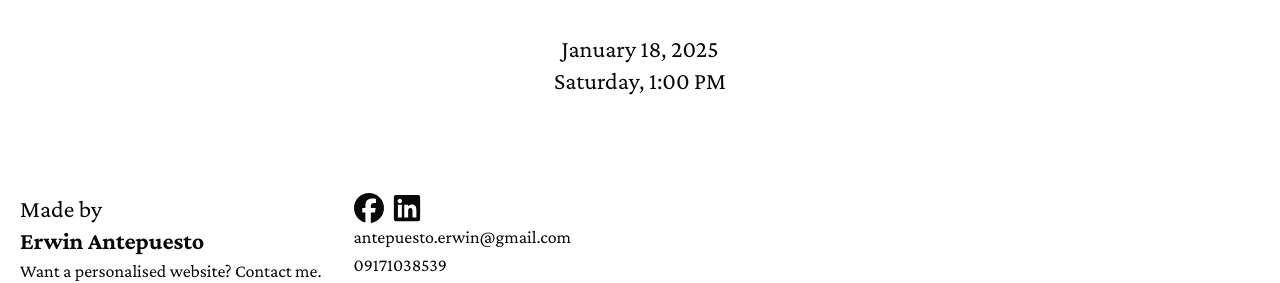
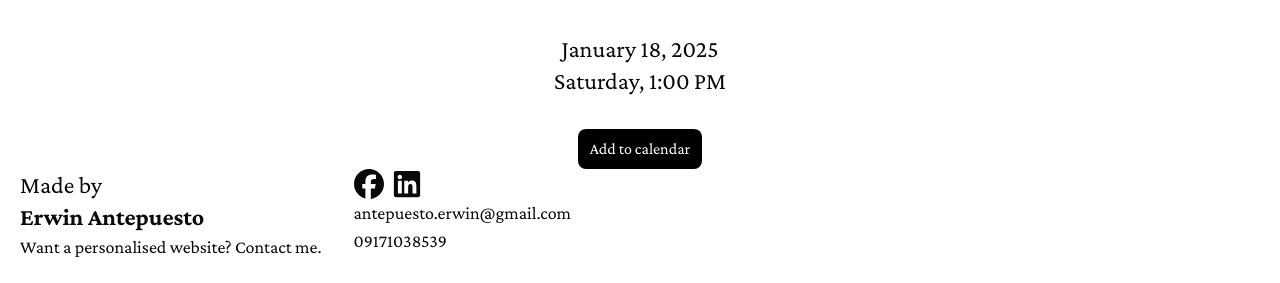
Before and after one commit to sciyon/Aubrey-Jose, a Next.js app: page / in a window 1280 px wide. Shown: the part 1059-1342 px from the top of the page. Built offline with nearby package versions, Linux system fonts and the light colour scheme; a web font is replaced by a local one.

Commit message:
add to calendar

```diff
--- a/app/(root)/page.tsx
+++ b/app/(root)/page.tsx
@@ -1,4 +1,5 @@
 import { cormorant } from '@/app/fonts';
+import Invite from '@/components/invite';
 
 const page = () => {
   return (
@@ -166,7 +167,8 @@ const page = () => {
       <h1 className="lg:text-3xl text-xl font-crimson lg:pt-10 pt-5">HOLY CROSS PARISH</h1>
       <h1 className="lg:text-3xl text-xl font-crimson">TALAIRON, OROQUIETA CITY</h1>
       <h1 className="lg:text-2xl text-xl font-crimson lg:pt-8 pt-4">January 18, 2025</h1>
-      <h1 className="lg:text-2xl text-xl font-crimson pb-24">Saturday, 1:00 PM</h1>
+      <h1 className="lg:text-2xl text-xl font-crimson pb-8">Saturday, 1:00 PM</h1>
+      <Invite />
     </div>
   )
 }
--- a/app/(root)/rsvp/page.tsx
+++ b/app/(root)/rsvp/page.tsx
@@ -4,6 +4,7 @@ import React, { useState, useEffect } from 'react';
 import { createClient } from '@/app/utils/supabase/client';
 import { SupabaseClient } from '@supabase/supabase-js';
 import { cormorant } from '@/app/fonts'
+import Invite from '@/components/invite';
 
 
 declare global {
@@ -193,13 +194,13 @@ const RSVP = () => {
         - Aubrey & Jose
       </div>
 
+      <Invite />
       <div className="font-crimson lg:text-2xl text-sm text-center pt-8 pb-2 px-4 lg:w-1/2">
       To create an RSVP request, please input your details below.
       </div>
       <div className="font-crimson lg:text-2xl text-sm text-center pb-2 px-4 lg:w-1/2">
         Kindly see the website for details. Thank you!
       </div>
-
       <form className='flex flex-col justify-center items-center w-full' onSubmit={handleSubmit}>
         <label htmlFor="fullName" className='text-xl md:text-3xl lg:pt-4 pt-2'>Full Name</label>
         <input
@@ -215,9 +216,10 @@ const RSVP = () => {
           id="phone"
           value={phone}
           onChange={(e) => setPhone(e.target.value)}
-          className='lg:h-10 w-3/5 md:w-5/12 border-2 border-oak rounded-lg pl-2 font-crimson font-medium lg:text-xl text-sm text-center lg:mb-12 mb-5'
+          className='lg:h-10 w-3/5 md:w-5/12 border-2 border-oak rounded-lg pl-2 font-crimson font-medium lg:text-xl text-sm text-center lg:mb-5 mb-5'
         />
         <button type="submit" className='font-crimson lg:h-12 h-10 lg:w-56 w-24 bg-oak text-white bg-black rounded-2xl lg:text-2xl text-sm mb-5'>RSVP</button>
+
       </form>
 
       {showModal && (
--- /dev/null
+++ b/components/invite.tsx
@@ -0,0 +1,14 @@
+import Link from 'next/link'
+import React from 'react'
+
+const Invite = () => {
+  return (
+    <>
+      <Link href='https://calendar.app.google/T414QkEnN9cwjWAw5' className='bg-black px-3 text-white font-crimson rounded-lg py-2'>
+        Add to calendar
+      </Link>
+    </>
+  )
+}
+
+export default Invite
```
